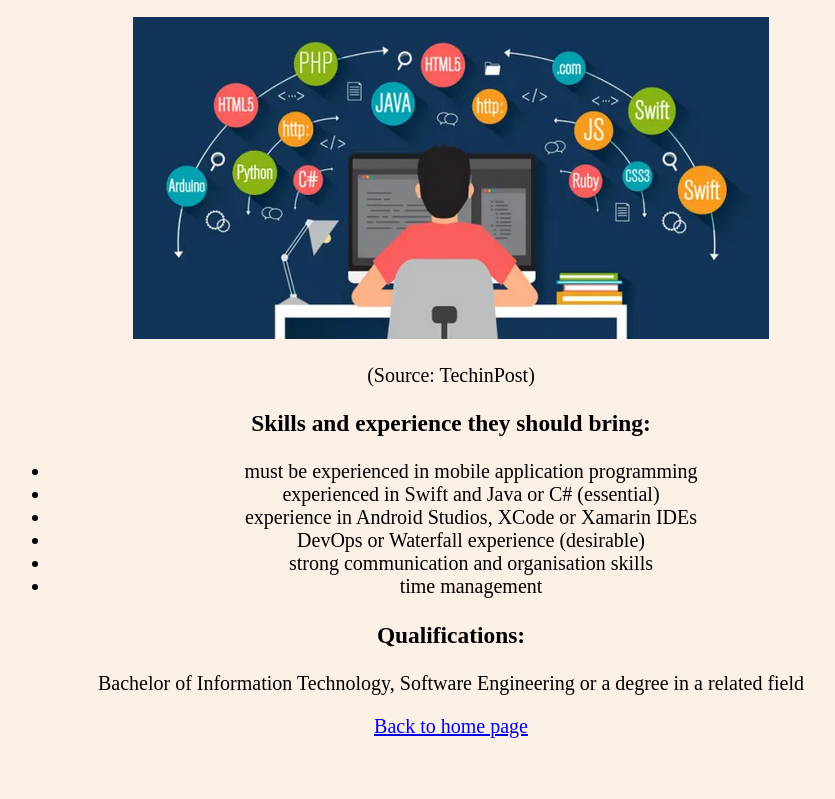
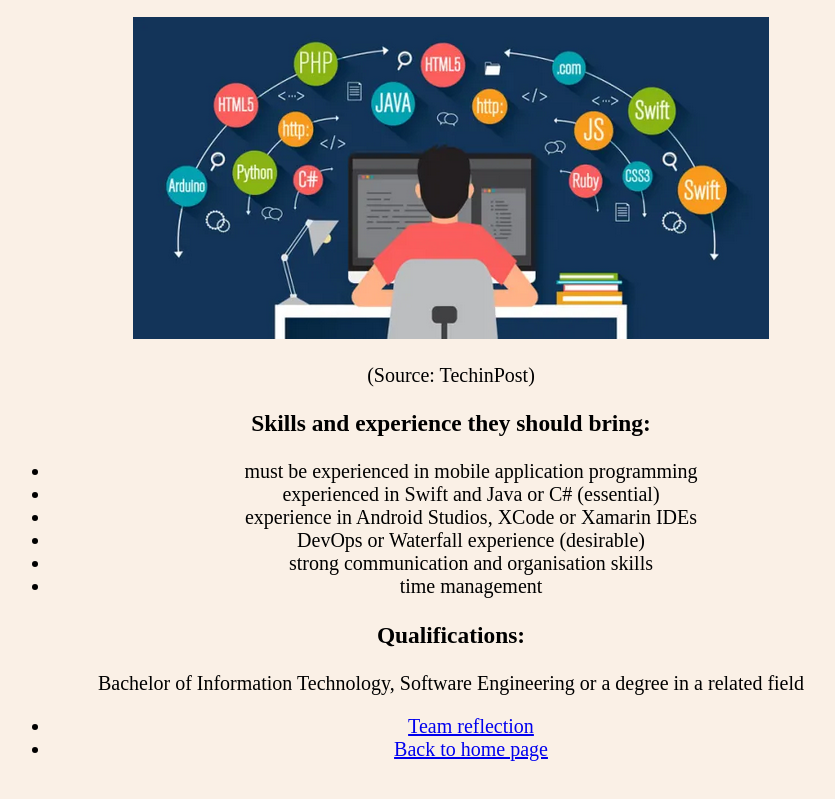
Before and after one commit to ishaanchand/IntroToIT-A3, a plain HTML site: page software_developer.html in a window 1280 px wide. Shown: the part 521-1320 px from the top of the page, without its empty margins (189-1024 px from the left). Drawn offline with Linux system fonts and the light colour scheme.

Commit message:
Update software_developer.html

```diff
--- a/software_developer.html
+++ b/software_developer.html
@@ -64,9 +64,10 @@
 
 
 
-
-
-    <a href="home.html">Back to home page</a>
+	<ul>
+	<li><a href="reflection.html">Team reflection</a></li>
+	<li><a href="home.html">Back to home page</a></li>
+	  </ul>
 
 
 </body>
```
